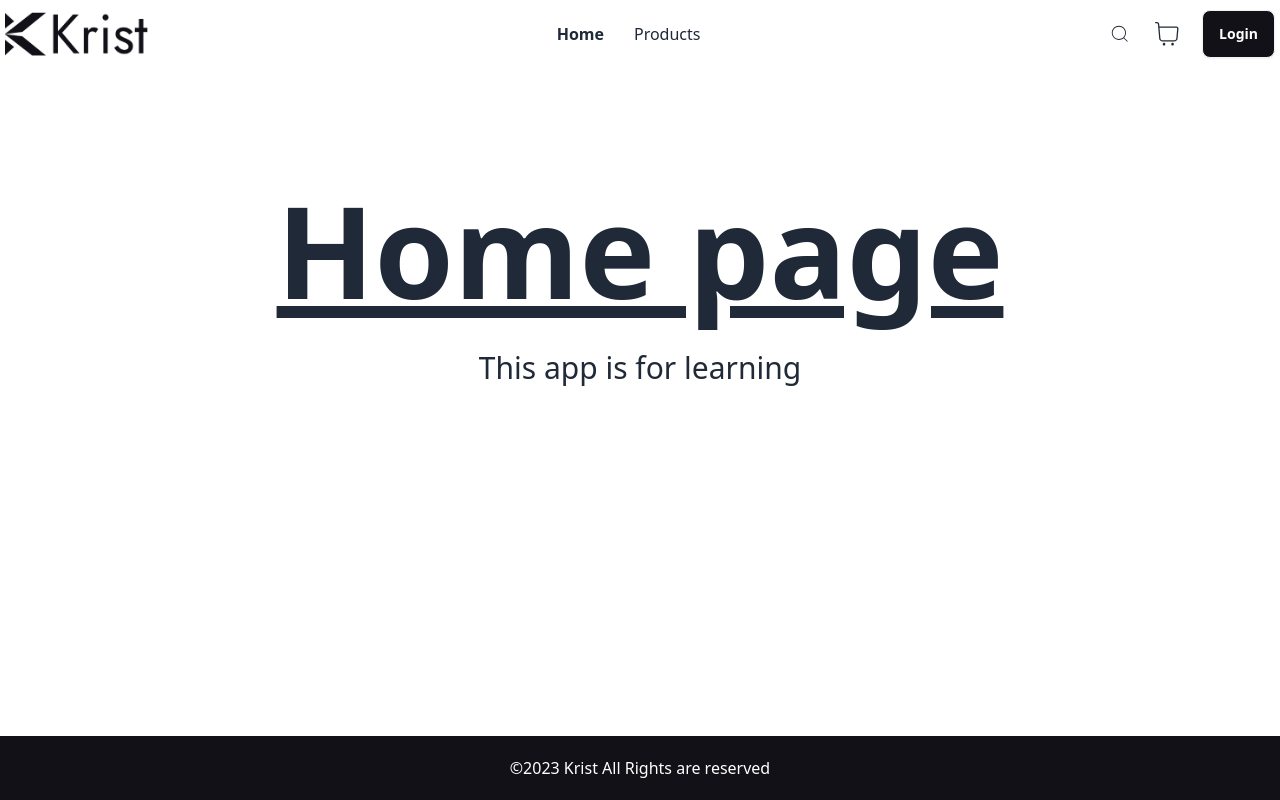
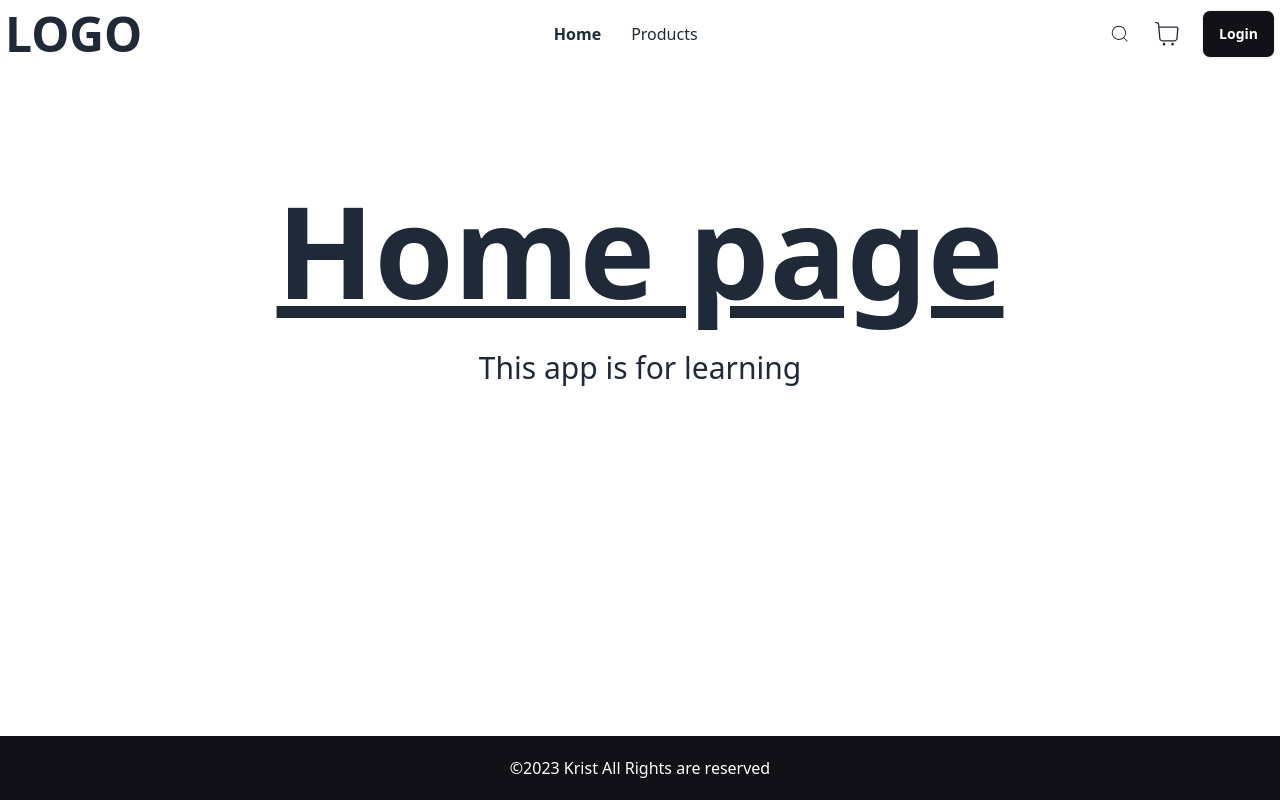
Before and after one commit to AzizbekGayratov/Uy-ishi-11dars-7oy-, a React (Vite) app: page / in a window 1280 px wide. Built offline with nearby package versions, Linux system fonts and the light colour scheme; no server answers.

Commit message:
solving prolblems

```diff
--- a/src/App.jsx
+++ b/src/App.jsx
@@ -24,11 +24,7 @@ const App = () => {
         <div className="max-w-[1350px] mx-auto px-[5px]">
           <div className="flex justify-between items-center">
             <Link to="/">
-              <img
-                src="/public/header-logo.png"
-                className="w-[143px]"
-                alt="logo"
-              />
+              <h1 className="text-5xl font-bold">LOGO</h1>
             </Link>
             <nav>
               <ul className="flex gap-[30px]">
--- a/src/components/Products.jsx
+++ b/src/components/Products.jsx
@@ -70,7 +70,7 @@ const Products = ({ cart, setCart }) => {
         Query += `?${params.join("&")}`;
         setShowPages(false);
       } else {
-        Query += `?_limit=8&_page=${currentPage}`;
+        Query += `?_limit=10&_page=${currentPage}`;
       }
 
       try {
@@ -218,7 +218,7 @@ const Products = ({ cart, setCart }) => {
               />
             ))}
             {showPages && (
-              <div className="join">
+              <div className="join mt-[36px]">
                 {totalPages && (
                   <>
                     {totalPages.map((page) => (
```
